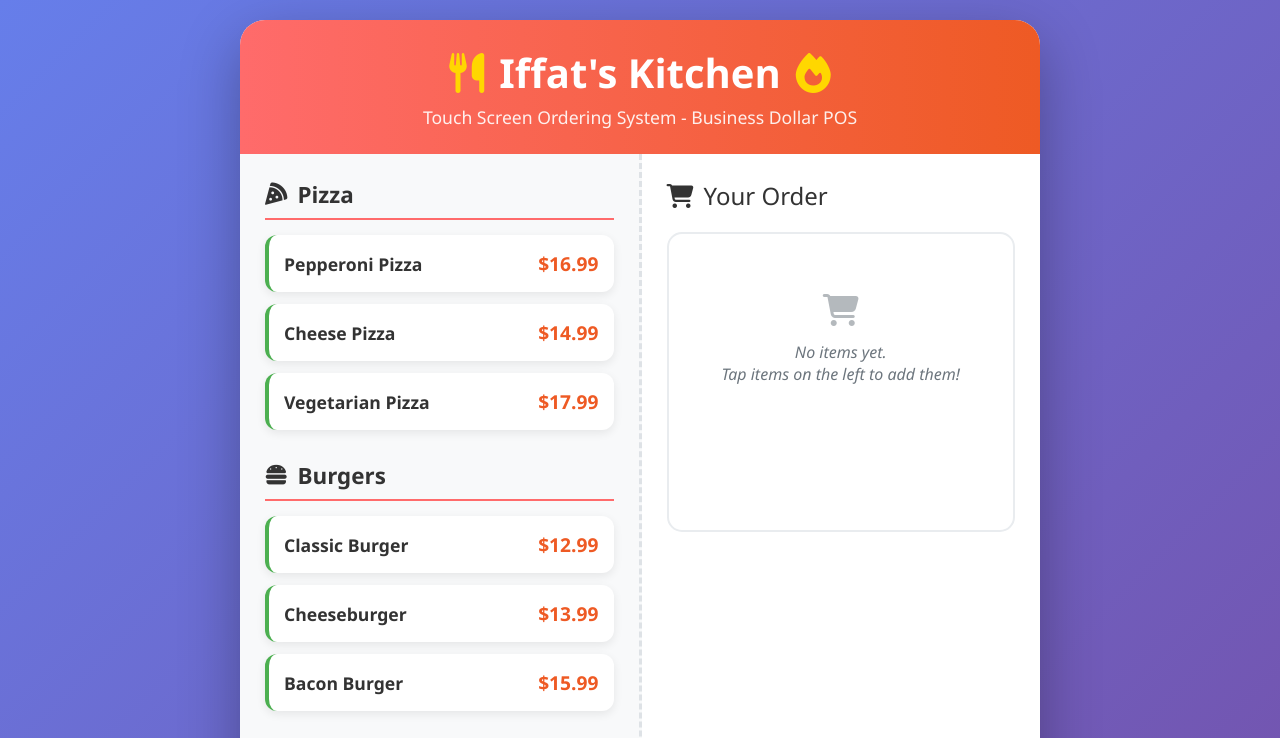
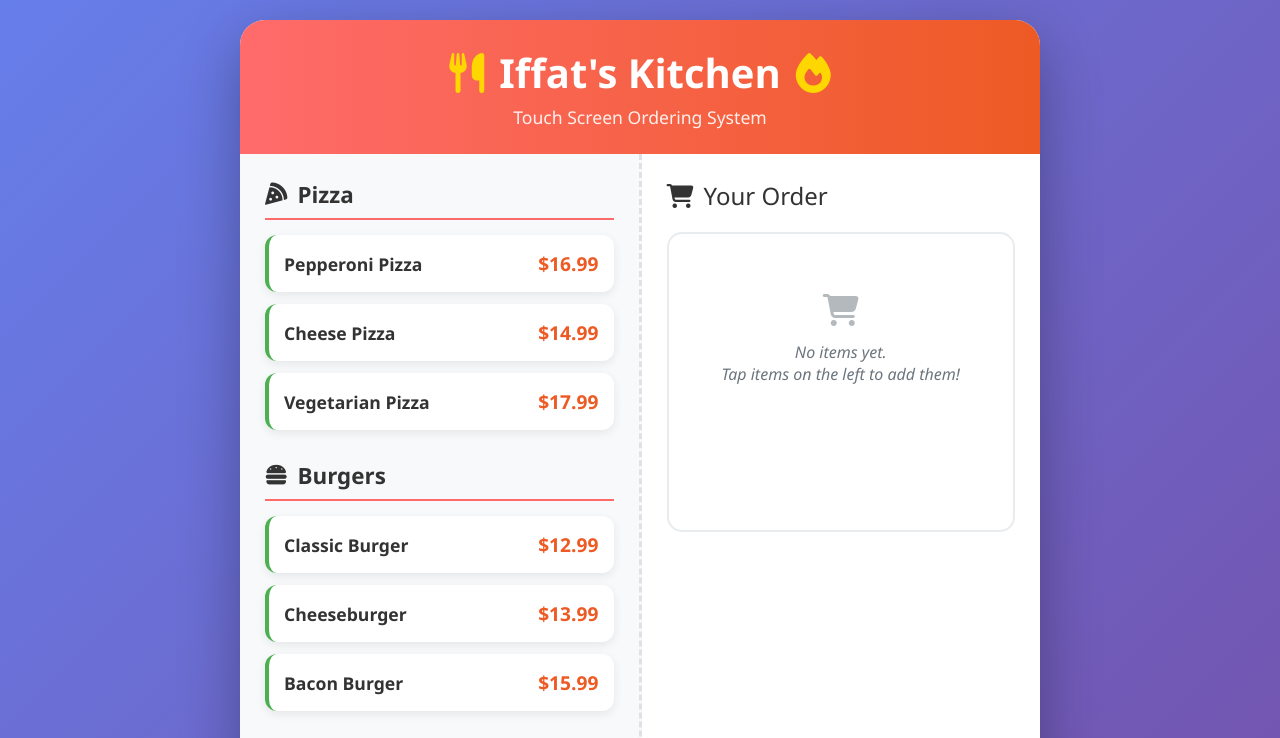
Before and after one commit to TheMaster786/dollarandupkitchen, a website: page index.html in a window 1280 px wide. Shown: the top 738 px of the page. Drawn offline with Linux system fonts and the light colour scheme.

Commit message:
Update index.html

```diff
--- a/index.html
+++ b/index.html
@@ -288,7 +288,7 @@
     <div class="kiosk-container">
         <div class="header">
             <h1><i class="fas fa-utensils"></i> Iffat's Kitchen <i class="fas fa-fire"></i></h1>
-            <p>Touch Screen Ordering System - Business Dollar POS</p>
+            <p>Touch Screen Ordering System</p>
         </div>
 
         <div class="main-content">
```
